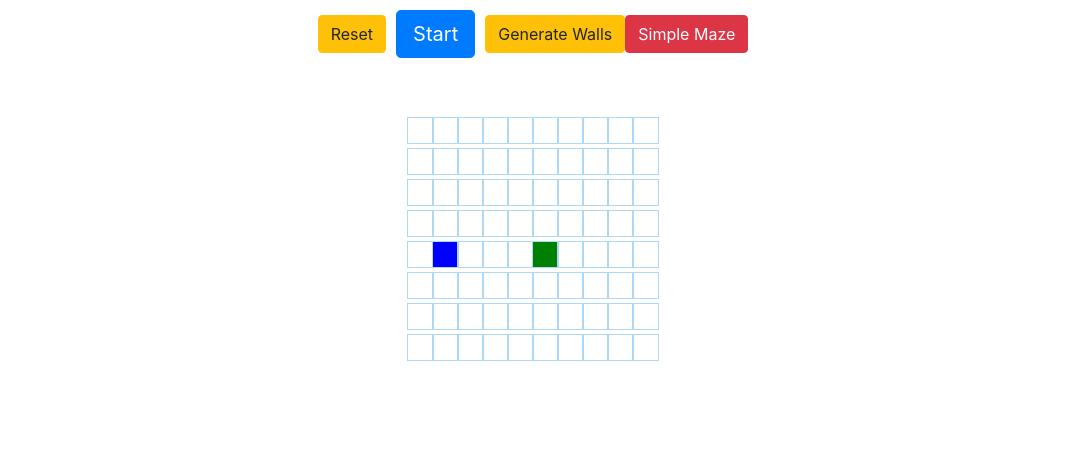
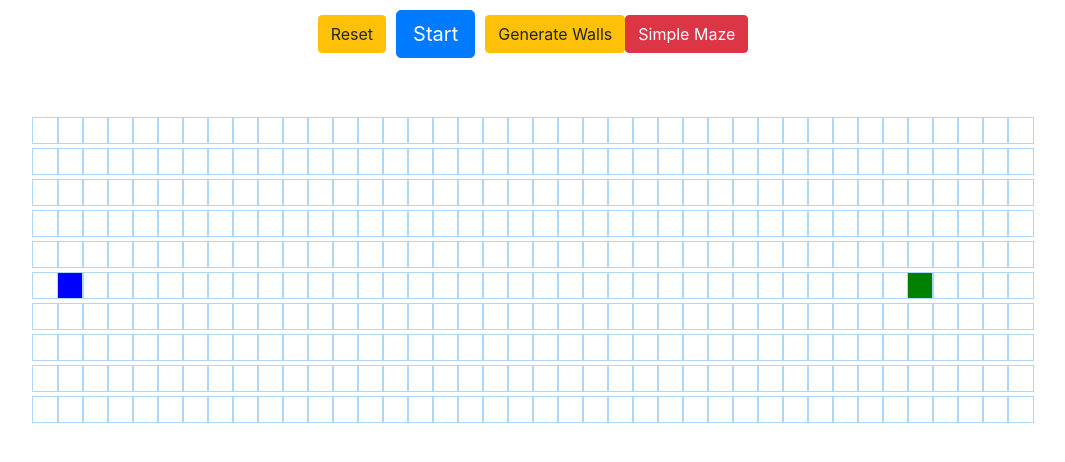
Before and after one commit to borsym/Algorithms-illustration, a React (Create React App) app in the folder algorithms/: page / in a window 1280 px wide. Shown: the top 462 px of the page, without its empty margins (107-1172 px from the left). Built offline with nearby package versions, Linux system fonts and the light colour scheme.

Commit message:
the simple maze is working but not well i need to fix this

```diff
--- a/algorithms/src/Algorithms/Algorithms.jsx
+++ b/algorithms/src/Algorithms/Algorithms.jsx
@@ -4,8 +4,8 @@ import Node from "./Node";
 import Astar from "./Algorithms-implement/Astar";
 import "bootstrap/dist/css/bootstrap.css";
 
-const ROWS_NUMBER = 8;
-const COLMS_NUMBER = 10;
+const ROWS_NUMBER = 10;
+const COLMS_NUMBER = 40;
 
 const NODE_START_X = Math.floor(ROWS_NUMBER / 2);
 const NODE_START_Y = 1;
@@ -135,13 +135,14 @@ class Algorithms extends Component {
   };
 
   HandleMaze = () => {
-    const grid = recursiveDivisionMaze(
-      this.state.grid,
+    const grid = addInnerWalls(
+      true,
       0,
+      COLMS_NUMBER - 2,
       0,
-      ROWS_NUMBER,
-      COLMS_NUMBER,
-      choose_orientation(ROWS_NUMBER, COLMS_NUMBER)
+      ROWS_NUMBER - 2,
+      2,
+      this.state.grid
     );
     this.setState({ grid });
   };
@@ -211,84 +212,71 @@ class Algorithms extends Component {
 
 export default Algorithms;
 
-const choose_orientation = (width, height) => {
-  if (width < height) {
-    return HORIZONTAL;
-  } else if (height < width) {
-    return VERTICAL;
+function addInnerWalls(h, minX, maxX, minY, maxY, gate, grid) {
+  if (h) {
+    if (maxX - minX < 2) {
+      return;
+    }
+
+    var y = Math.floor(randomNumber(minY, maxY) / 2) * 2;
+    addHWall(minX, maxX, y, grid);
+
+    addInnerWalls(!h, minX, maxX, minY, y - 1, gate, grid);
+    addInnerWalls(!h, minX, maxX, y + 1, maxY, gate, grid);
   } else {
-    return Math.floor(Math.random() * 3) % 2 === 0 ? HORIZONTAL : VERTICAL;
+    if (maxY - minY < 2) {
+      return;
+    }
+
+    var x = Math.floor(randomNumber(minX, maxX) / 2) * 2;
+    addVWall(minY, maxY, x, grid);
+
+    addInnerWalls(!h, minX, x - 1, minY, maxY, gate, grid);
+    addInnerWalls(!h, x + 1, maxX, minY, maxY, gate, grid);
   }
 
-  return 1;
-};
+  return grid;
+}
 
-const recursiveDivisionMaze = (grid, x, y, width, height, orientation) => {
-  console.log(
-    x + " " + y + " width " + width + " height" + height + " " + orientation
-  );
-  if (width <= 2 || height <= 2) {
-    console.log("MOST RETURNULT");
-    return grid;
+function addHWall(minX, maxX, y, grid) {
+  let hole = Math.floor(randomNumber(minX, maxX) / 2) * 2 + 1;
+  console.log("Y");
+  for (let i = minX; i <= maxX; i++) {
+    if (i === hole) {
+      grid[y][i].isWall = false;
+    } else {
+      setTimeout(() => {
+        grid[y][i].isWall = true;
+        const node = grid[y][i];
+        document.getElementById(`node-${node.x}-${node.y}`).className =
+          "node node-wall";
+      }, 40 * i);
+    }
+    //console.log(grid[y][i]);
   }
+}
 
-  let horizontal = orientation === HORIZONTAL;
+function addVWall(minY, maxY, x, grid) {
+  let hole = Math.floor(randomNumber(minY, maxY) / 2) * 2 + 1;
+  console.log("X" + " " + minY + " " + maxY + " " + x);
+  for (let i = minY; i <= maxY; i++) {
+    if (i === hole) {
+      grid[i][x].isWall = false;
+    } else {
+      setTimeout(() => {
+        grid[i][x].isWall = true;
+        const node = grid[i][x];
+        document.getElementById(`node-${node.x}-${node.y}`).className =
+          "node node-wall";
+      }, 40 * i);
+    }
+    //console.log(grid[i][x]);
+  }
+}
 
-  /* where will the wall be drawn from?*/
-  let wx = x + (horizontal ? 0 : Math.floor(Math.random() * (width - 2)));
-  let wy = y + (horizontal ? Math.floor(Math.random() * (height - 2)) : 0);
-
-  /*  where will the passage through the wall exist?*/
-  let px = wx + (horizontal ? Math.floor(Math.random() * width) : 0);
-  let py = wy + (horizontal ? 0 : Math.floor(Math.random() * height));
-
-  /*what direction will the wall be drawn? */
-  let dx = horizontal ? 1 : 0;
-  let dy = horizontal ? 0 : 1;
-  // how long will the wall be?
-  let length = horizontal ? width : height;
-
-  /*# what direction is perpendicular to the wall? */
-  let dir = horizontal ? S : E;
-
-  for (let i = 0; i < length; i++) {
-    if (wx !== px || wy !== py) grid[wy][wx].isWall = true; // itt |= dir van
-    wx += dx;
-    wy += dy;
-  }
-
-  let nx = x;
-  let ny = y;
-
-  let w = horizontal ? (width, wy - y + 1) : (wx - x + 1, height);
-  let h = horizontal ? (wx - x + 1, height) : (width, wy - y + 1);
-
-  console.log(
-    "nx: " +
-      nx +
-      " ny:" +
-      ny +
-      " w:" +
-      w +
-      " h:" +
-      h +
-      " cho:" +
-      choose_orientation(w, h)
-  );
-  nx = horizontal ? (x, wy + 1) : (wx + 1, y);
-  ny = horizontal ? (wx + 1, y) : (x, wy + 1);
-  w = horizontal ? (width, y + height - wy - 1) : (x + width - wx - 1, height);
-  h = horizontal ? (x + width - wx - 1, height) : (width, y + height - wy - 1);
-  //grid, x, y, width, height, orientation
-  recursiveDivisionMaze(grid, nx, ny, w, h, choose_orientation(w, h));
-  return grid;
-  nx = horizontal ? (x, wy + 1) : (wx + 1, y);
-  ny = horizontal ? (wx + 1, y) : (x, wy + 1);
-  w = horizontal ? (width, y + height - wy - 1) : (x + width - wx - 1, height);
-  h = horizontal ? (x + width - wx - 1, height) : (width, y + height - wy - 1);
-
-  recursiveDivisionMaze(grid, nx, ny, w, h, choose_orientation(w, h));
-};
+function randomNumber(min, max) {
+  return Math.floor(Math.random() * (max - min + 1) + min);
+}
 
 const visualizeShortestPath = (shortestPathNodes) => {
   for (let i = 0; i < shortestPathNodes.length; i++) {
```
Also changed, not shown: 1 other file (tests, documents, lock files or other folders).
